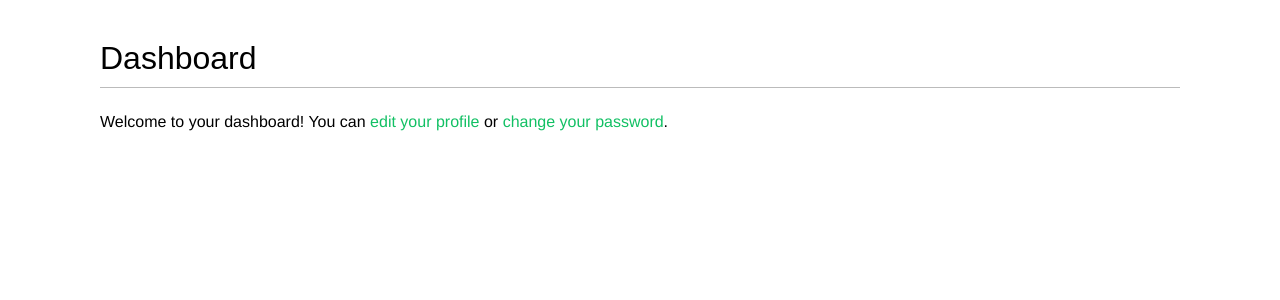
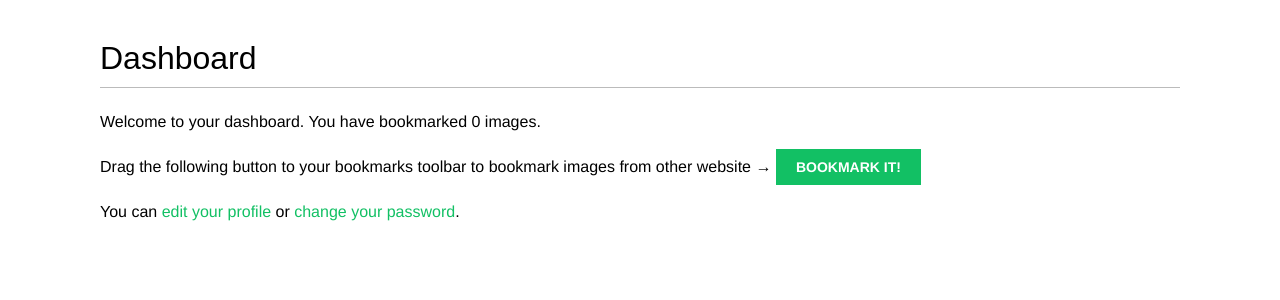
Before and after one commit to hodlin/bookmarks, a Django app: page /account/ in a window 1280 px wide. Shown: the part 48-348 px from the top of the page. Run offline with Django 3.2, Linux system fonts and the light colour scheme; the visitor is signed in with stand-in values (Sample User, id 1); data that the repository does not hold is empty; some web fonts are replaced.

Commit message:
dashboard template modified to add bookmarks

```diff
--- a/account/templates/account/dashboard.html
+++ b/account/templates/account/dashboard.html
@@ -4,8 +4,24 @@
 
 {% block content %}
     <h1>Dashboard</h1>
+
+    {% with total_images_created=request.user.images_created.count %}
+        <p>
+            Welcome to your dashboard. You have bookmarked {{ total_images_created }}
+            image{{ total_images_created|pluralize }}.
+        </p>
+    {% endwith %}
+
     <p>
-        Welcome to your dashboard! You can
+        Drag the following button to your bookmarks toolbar to bookmark
+        images from other website →
+        <a href="javascript:{% include "bookmarklet_launcher.js" %}" class="button">
+            Bookmark it!
+        </a>
+    </p>
+
+    <p>
+        You can
         <a href="{% url "edit" %}">edit your profile</a>
         or
         <a href="{% url "password_change" %}">change your password</a>.
```
